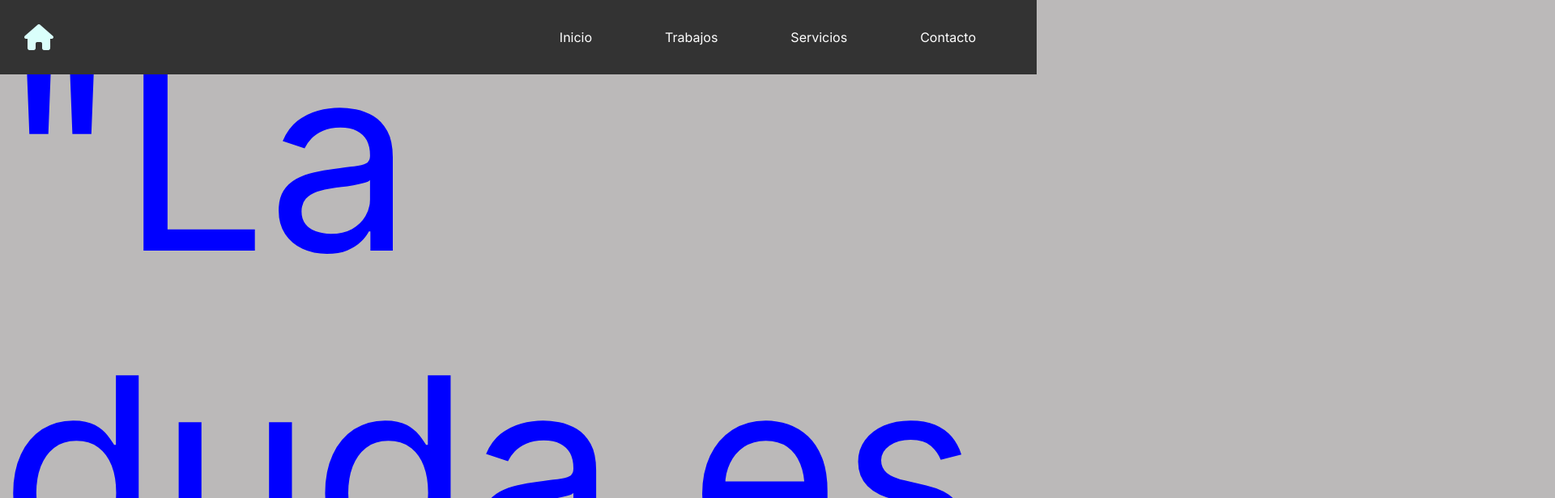
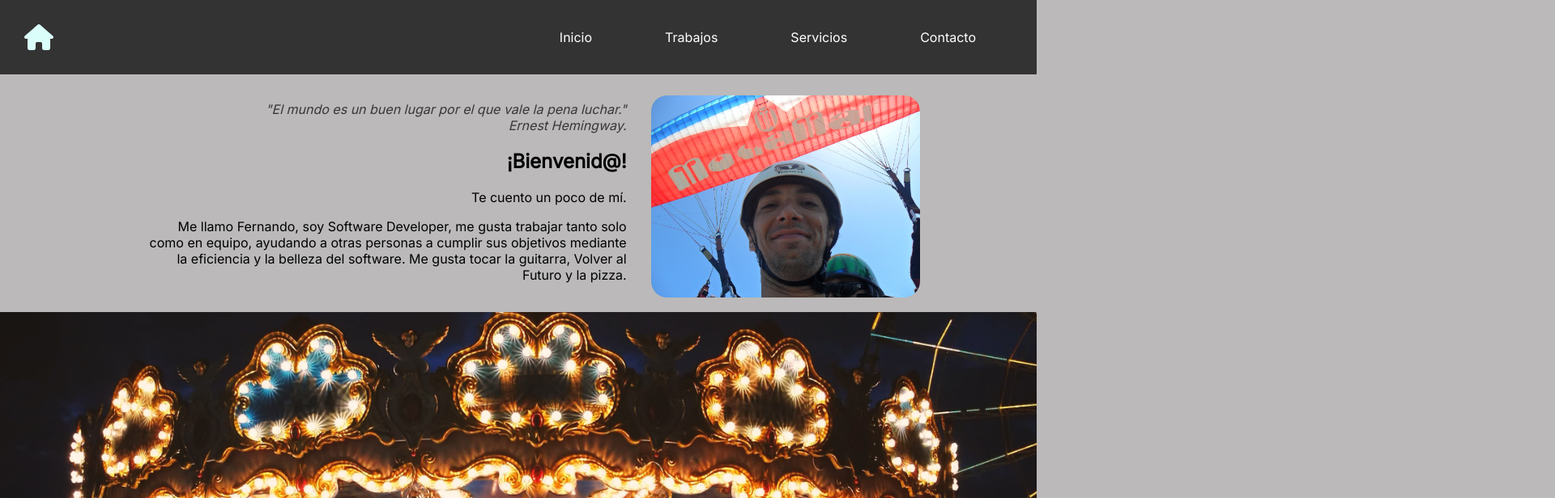
Before and after one commit to ferjosegonza/miprimerapagina, a plain HTML site: page index.html in a window 1280 px wide. Shown: the top 616 px of the page at 81% size, 1920 px wide, since content can reach past the window. Drawn offline with Linux system fonts and the light colour scheme.

Commit message:
agregué frase

```diff
--- a/index.html
+++ b/index.html
@@ -30,9 +30,9 @@
             </nav>
         </header>
         <main id="seccion-principal">
-            <div class="greeting">"La duda es uno de los nombres de la inteligencia." - Jorge Luis Borges.</div>
             <section class="seccion-1">
                 <div class="acerca-de">
+                    <div class="greeting">"El mundo es un buen lugar por el que vale la pena luchar."<br>Ernest Hemingway.</div>
                     <h2 id="bienvenido">¡Bienvenid@!</h2>
                     <p class="parrafo1">Te cuento un poco de mí.</p>
                     <p class="parrafo2">Me llamo Fernando, soy Software Developer, me gusta trabajar tanto solo como en equipo, ayudando a otras personas a cumplir sus objetivos mediante la eficiencia y la belleza del software. Me gusta tocar la guitarra, Volver al Futuro y la pizza.</p>
--- a/style.css
+++ b/style.css
@@ -20,8 +20,9 @@ main, section{
 }
 
 .greeting {
-    color: blue;
-    font-size: 20rem;
+    color: rgb(56, 55, 55);
+    font-size: 1rem;
+    font-style: italic;
 }
 
 header {
```
